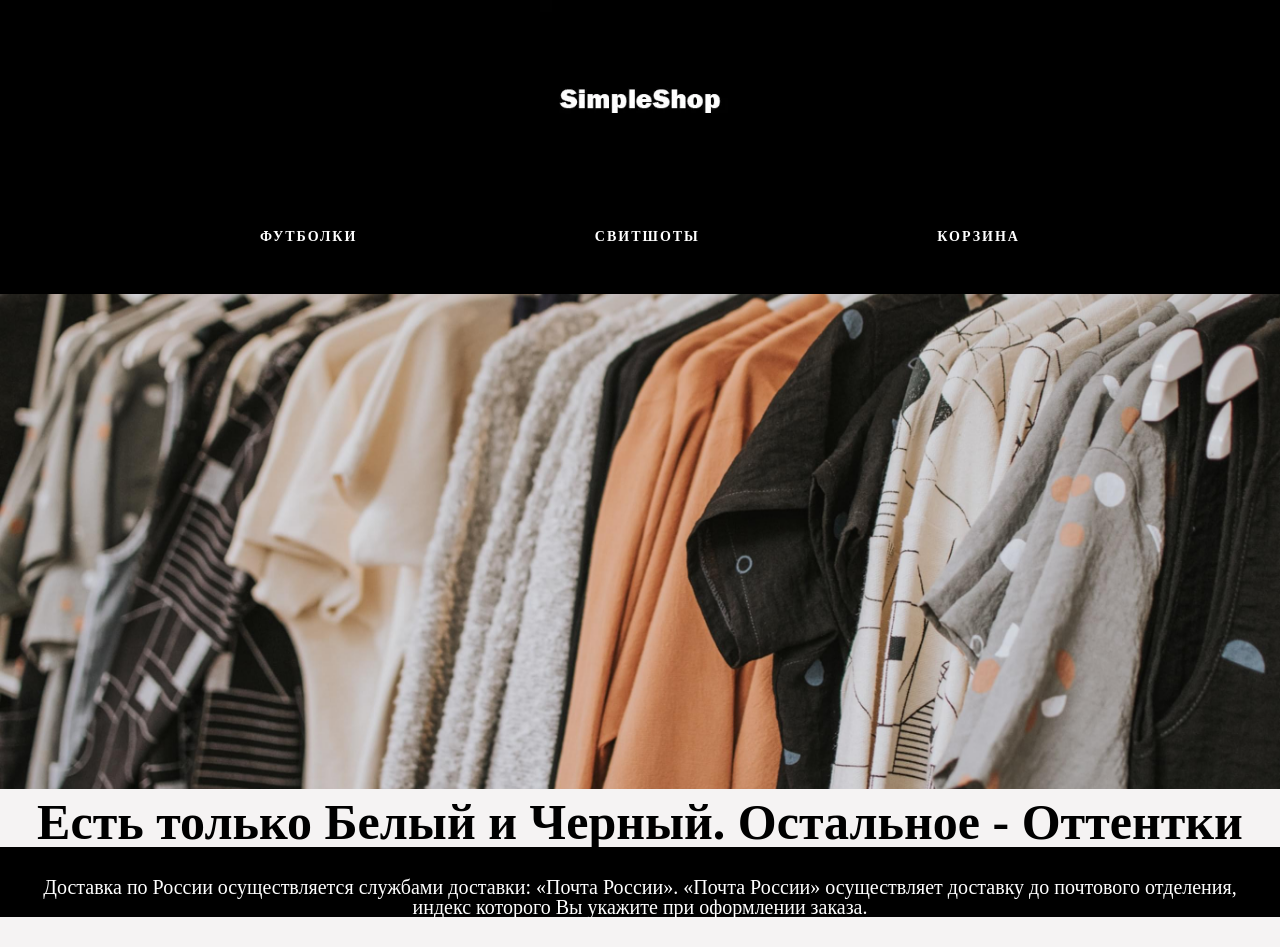
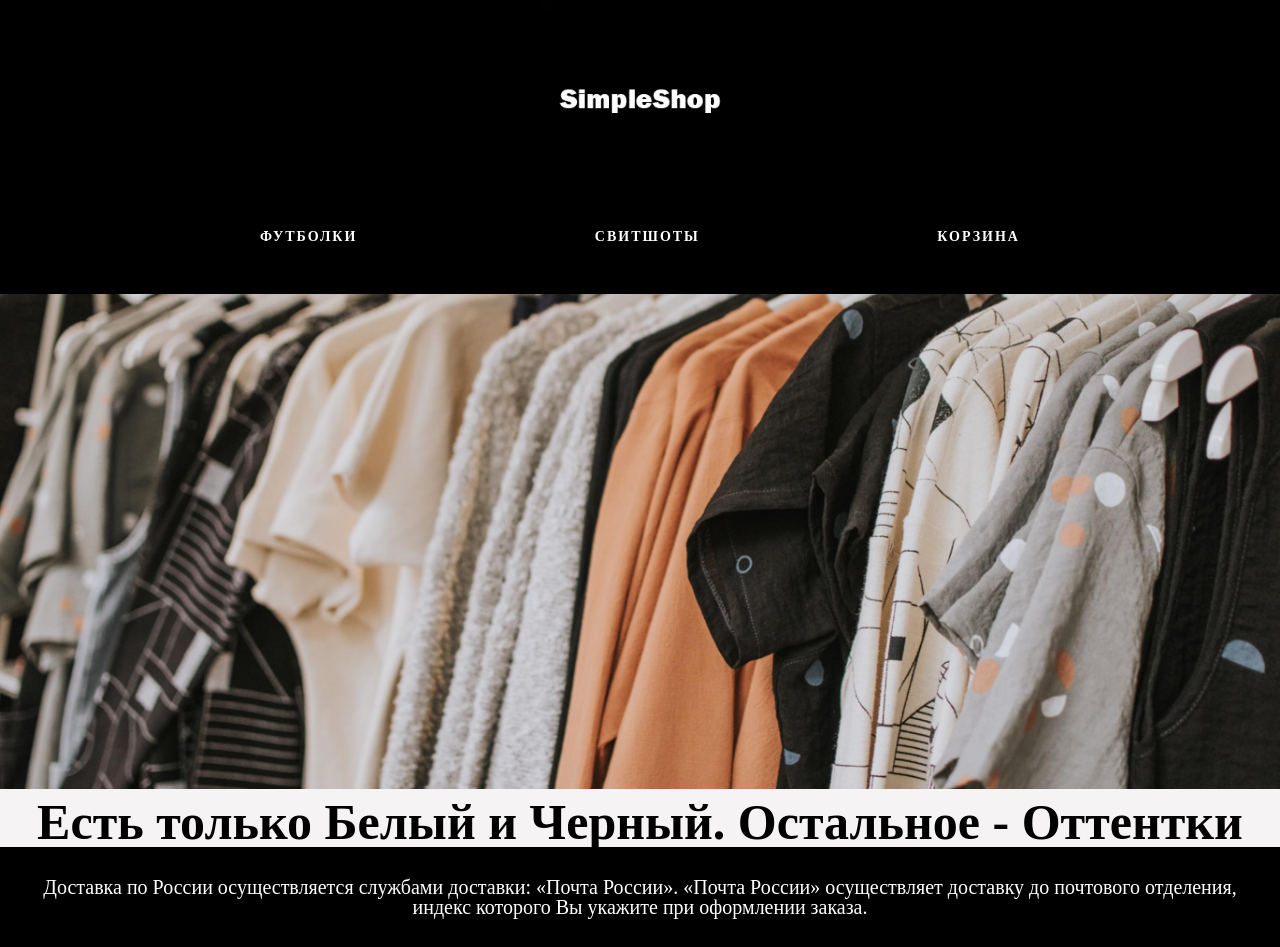
Before and after one commit to folox-12/folox-12.github.io, a plain HTML site: page index.html in a window 1280 px wide. Before the commit the page ends 918 px from the top, so only its background shows below. Drawn offline with Linux system fonts and the light colour scheme.

Commit message:
Update style.css

```diff
--- a/css/style.css
+++ b/css/style.css
@@ -208,7 +208,7 @@ h6 {
 }
 
 .footer {
-	height: 70px;
+	min-height: 70px;
 	background-color: #000;
 	padding: 30px 0;
 }
```
